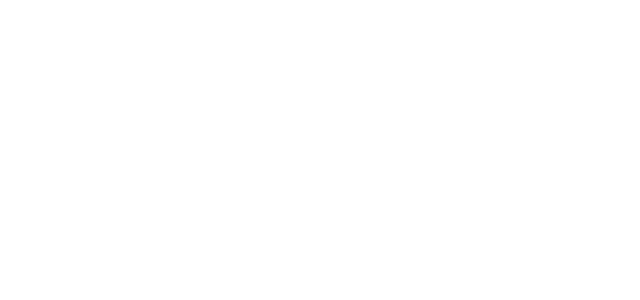
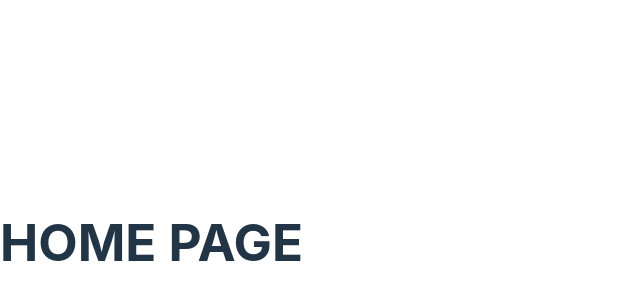
Before and after one commit to aoge2716/Kanban-Board-App, a React (Vite) app in the folder kanBan/: page / in a window 1280 px wide. Shown: the part 158-458 px from the top of the page, without its empty margins (0-640 px from the left). Built offline with nearby package versions, Linux system fonts and the light colour scheme.

Commit message:
init Home page

```diff
--- a/kanBan/src/App.jsx
+++ b/kanBan/src/App.jsx
@@ -1,10 +1,10 @@
-
+import Home from "./component/Home.jsx"
 
 function App() {
 
   return (
     <>
-
+      <Home/>
     </>
   )
 }
--- a/kanBan/src/component/Footer.jsx
+++ b/kanBan/src/component/Footer.jsx
@@ -0,0 +1,3 @@
+export default function Footer(){
+
+}
--- a/kanBan/src/component/Home.jsx
+++ b/kanBan/src/component/Home.jsx
@@ -0,0 +1,14 @@
+import Sidebar from "./SideBar.jsx"
+import Navbar from "./Navbar.jsx"
+import Footer from "./Footer.jsx"
+
+export default function Home(){
+    return(
+        <>
+        <h1>HOME PAGE</h1>
+        <Sidebar/>
+        <Navbar/>
+        <Footer/>
+        </>
+    )
+}
--- a/kanBan/src/component/Navbar.jsx
+++ b/kanBan/src/component/Navbar.jsx
@@ -0,0 +1,3 @@
+export default function Navbar(){
+
+}
--- a/kanBan/src/component/Sidebar.jsx
+++ b/kanBan/src/component/Sidebar.jsx
@@ -1,7 +1,3 @@
-export default function Home(){
-    return(
-        <>
+export default function Sidebar(){
 
-        </>
-    )
 }
```
